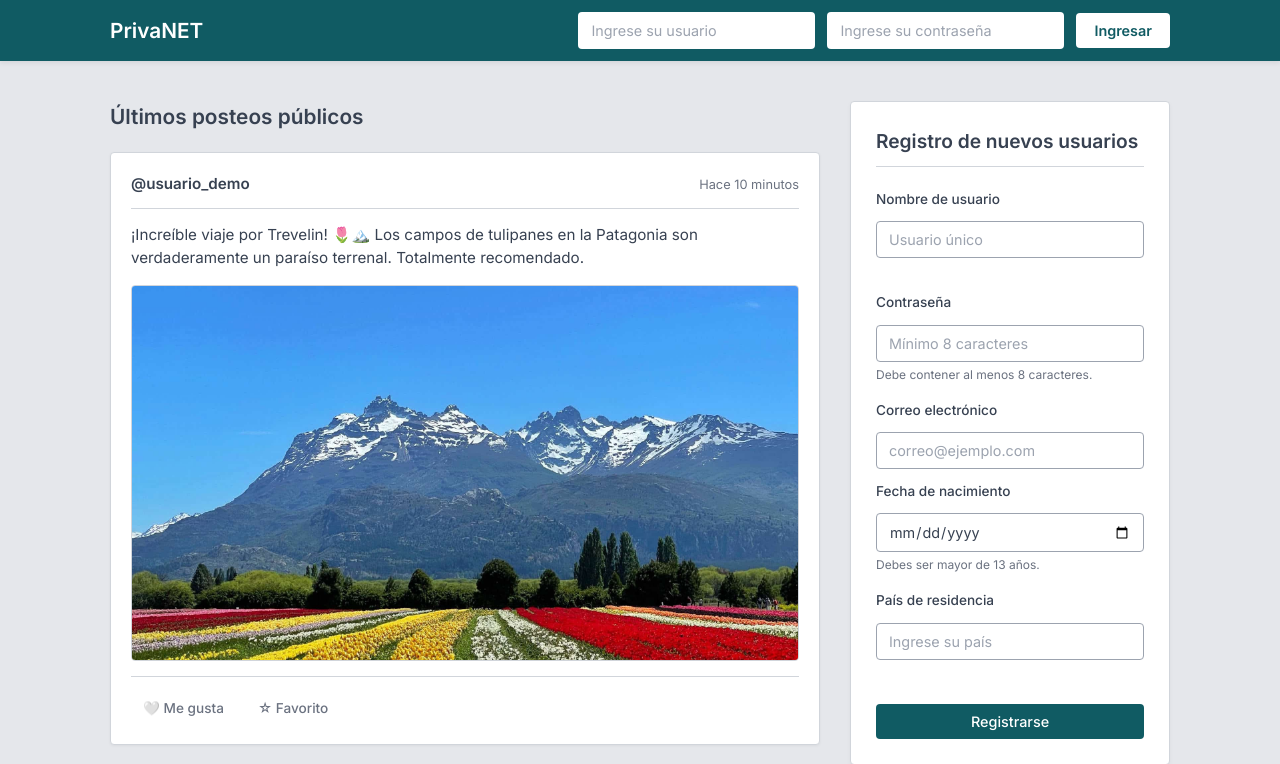
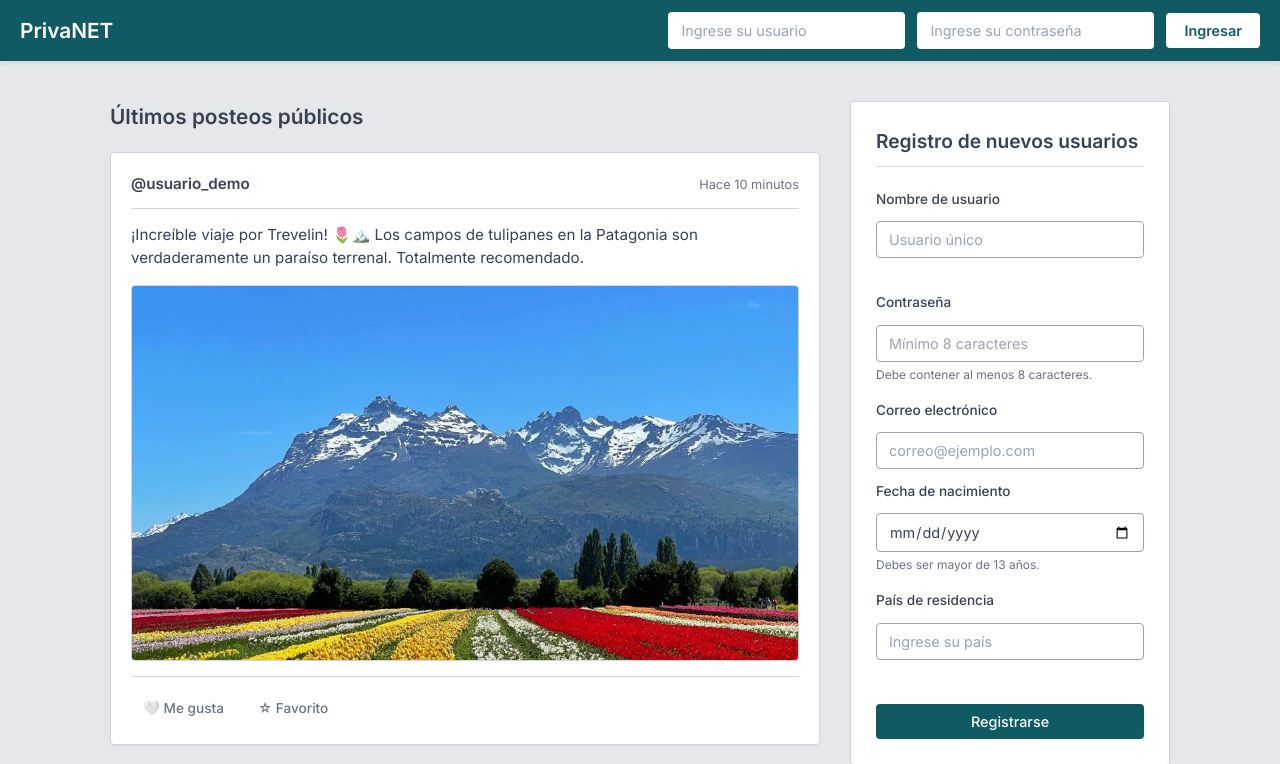
Before and after one commit to LixMager/PrivaNET, a PHP site: page /PrivaNet/ in a window 1280 px wide. Shown: the top 764 px of the page. Run offline with PHP 8.4, Linux system fonts and the light colour scheme.

Commit message:
fixes header

```diff
--- a/public/layout.css
+++ b/public/layout.css
@@ -76,7 +76,7 @@
     padding: 8px 12px;
     border-radius: 20px;
     border: 1px solid rgba(255, 255, 255, 0.18);
-    background: rgba(255, 255, 255, 0.2);
+    background: rgba(255, 255, 255, 0.4);
     color: var(--header-text);
 }
 
--- a/src/View/Login/index.php
+++ b/src/View/Login/index.php
@@ -15,7 +15,7 @@
 <body>
 
     <header class="main-header">
-        <div class="container header-content">
+        <div class="header-content">
             <h1 id="site-title"><a href="/PrivaNet/">PrivaNET</a></h1>
 
             <section class="login-section">
--- a/src/View/components/header.php
+++ b/src/View/components/header.php
@@ -11,7 +11,7 @@ function nav_active($path, $route) {
 ?>
 
 <header class="main-header">
-	<div class="header-content container">
+	<div class="header-content">
 		<div class="logo-container">
 			<h1 id="site-title"><a href="/PrivaNet/">PrivaNET</a></h1>
 		</div>
```
